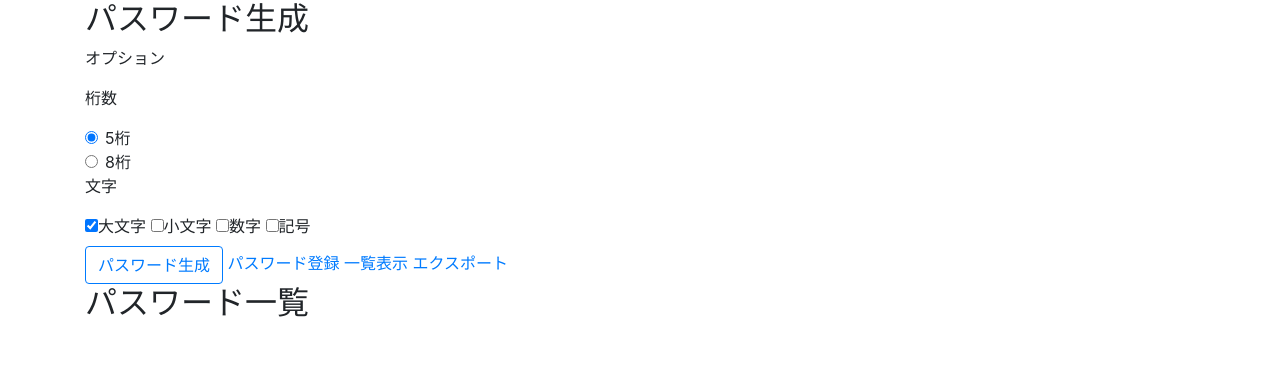
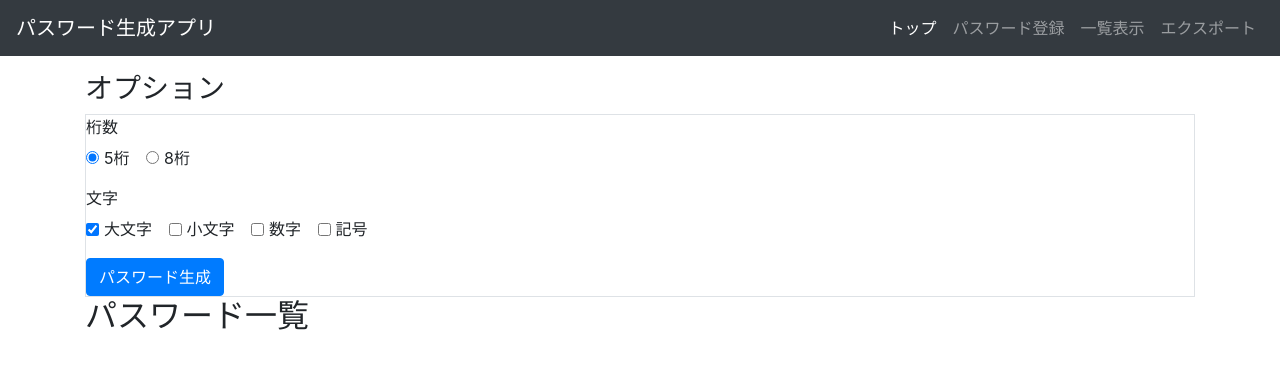
Before and after one commit to KZ63/pass_generate_django, a Django app: page / in a window 1280 px wide. Shown: the top 369 px of the page. Run offline with Django 4.2, Linux system fonts and the light colour scheme; some libraries are stand-ins or nearby versions.

Commit message:
レイアウト整形

```diff
--- a/generate_app/templates/generate_app/index.html
+++ b/generate_app/templates/generate_app/index.html
@@ -2,37 +2,50 @@
 {% load static %}
 
 {% block body %}
-<h2>パスワード生成</h2>
-<p>オプション</p>
-<div id="pass_options">
+<h3>オプション</h3>
+<div id="pass_options" class="border">
     <!-- 桁数 -->
     <div class="digit">
-        <p>桁数</p>
-        <form id="digitradioBox"
-        >
-            <div class="form-check">
-                    <input class="form-check-input" type="radio" name="radioBox" id="flexRadioDefault1" value="5" checked>
-                    <label class="form-check-label" for="flexRadioDefault1">5桁</label>
+        <fieldset class="row mb-3">
+            <legend class="col-form-label col-sm-2 pt-0">桁数</legend>
+            <div class="col-sm-10">
+                <div class="form-check form-check-inline">
+                        <input class="form-check-input" type="radio" name="radioBox" id="flexRadioDefault1" value="5" checked>
+                        <label class="form-check-label" for="flexRadioDefault1">5桁</label>
+                </div>
+                <div class="form-check form-check-inline">
+                        <input class="form-check-input" type="radio" name="radioBox" id="flexRadioDefault2" value="8">
+                        <label class="form-check-label" for="flexRadioDefault2">8桁</label>
+                </div>
             </div>
-            <div class="form-check">
-                    <input class="form-check-input" type="radio" name="radioBox" id="flexRadioDefault2" value="8">
-                    <label class="form-check-label" for="flexRadioDefault2">8桁</label>
-            </div>
-        </form>
+        </fieldset>
     </div>
     <!-- 数字/記号/アルファベット -->
     <div class="word">
-        <p>文字</p>
-        <label><input type="checkbox" name="wordradiobox" value="upper" checked/>大文字</label>
-        <label><input type="checkbox" name="wordradiobox" value="lower" />小文字</label>
-        <label><input type="checkbox" name="wordradiobox" value="number" />数字</label>
-        <label><input type="checkbox" name="wordradiobox" value="signal" />記号</label>
+        <fieldset class="row mb-3">
+            <legend class="col-form-label col-sm-2 pt-0">文字</legend>
+            <div class="col-sm-10">
+                <div class="form-check form-check-inline">
+                    <input class="form-check-input" type="checkbox" id="inlineCheckbox1" name="wordradiobox" value="upper" checked>
+                    <label class="form-check-label" for="inlineCheckbox1">大文字</label>
+                </div>
+                <div class="form-check form-check-inline">
+                    <input class="form-check-input" type="checkbox" id="inlineCheckbox2" name="wordradiobox" value="lower">
+                    <label class="form-check-label" for="inlineCheckbox2">小文字</label>
+                </div>
+                <div class="form-check form-check-inline">
+                    <input class="form-check-input" type="checkbox" id="inlineCheckbox3" name="wordradiobox" value="number">
+                    <label class="form-check-label" for="inlineCheckbox3">数字</label>
+                </div>
+                <div class="form-check form-check-inline">
+                    <input class="form-check-input" type="checkbox" id="inlineCheckbox4" name="wordradiobox" value="signal">
+                    <label class="form-check-label" for="inlineCheckbox4">記号</label>
+                </div>
+            </div>
+        </fieldset>
     </div>
+    <button id="generate" class="btn btn-primary" onclick="getPassword()">パスワード生成</button>
 </div>
-<button id="generate" class="btn btn-outline-primary" onclick="getPassword()">パスワード生成</button>
-<a href="{% url 'create' %}">パスワード登録</a>
-<a href="{% url 'show_passwords' %}">一覧表示</a>
-<a href="{% url 'export_password' %}">エクスポート</a>
 <div>
     <h2>パスワード一覧</h2>
     <div id="passwords">
--- a/generate_app/templates/generate_app/layout.html
+++ b/generate_app/templates/generate_app/layout.html
@@ -10,6 +10,28 @@
         {% endblock %}
     </head>
     <body>
+        <nav class="navbar navbar-expand-sm navbar-dark bg-dark mb-3">
+            <a class="navbar-brand" href="#">パスワード生成アプリ</a>
+            <button class="navbar-toggler" type="button" data-toggle="collapse" data-target="#navbarNav4" aria-controls="navbarNav4" aria-expanded="false" aria-label="Toggle navigation">
+               <span class="navbar-toggler-icon"></span>
+             </button>
+             <div class="collapse navbar-collapse justify-content-end" id="navbarNav4">
+                 <ul class="navbar-nav">
+                     <li class="nav-item active">
+                         <a class="nav-link" href="#">トップ<span class="sr-only">(current)</span></a>
+                     </li>
+                     <li class="nav-item">
+                         <a class="nav-link" href="{% url 'create' %}">パスワード登録</a>
+                     </li>
+                     <li class="nav-item">
+                         <a class="nav-link" href="{% url 'show_passwords' %}">一覧表示</a>
+                     </li>
+                     <li class="nav-item">
+                        <a class="nav-link" href="{% url 'export_password' %}">エクスポート</a>
+                    </li>
+                </ul>
+            </div>
+        </nav>
         <div class="container">
             {% block body %}
             {% endblock %}
```
